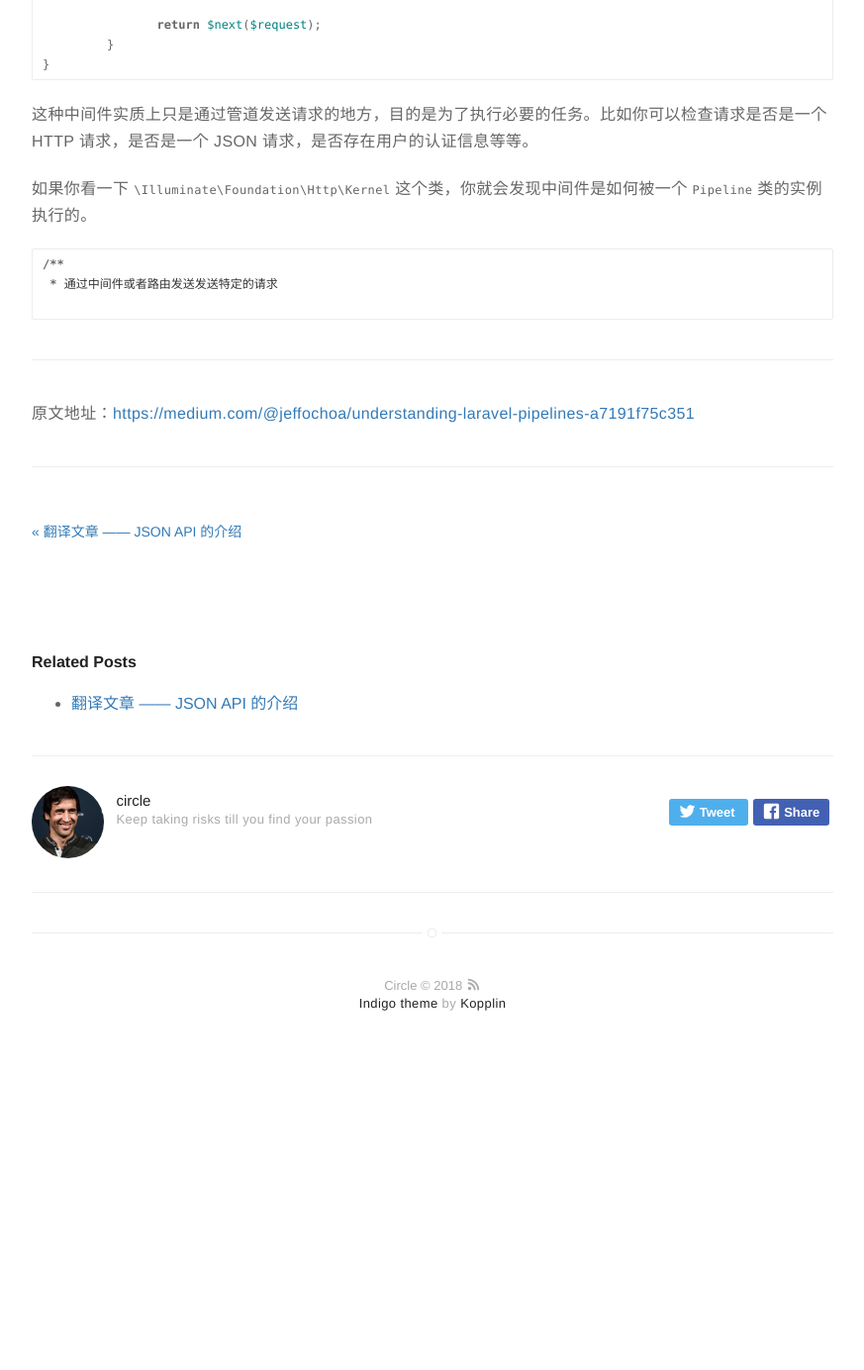
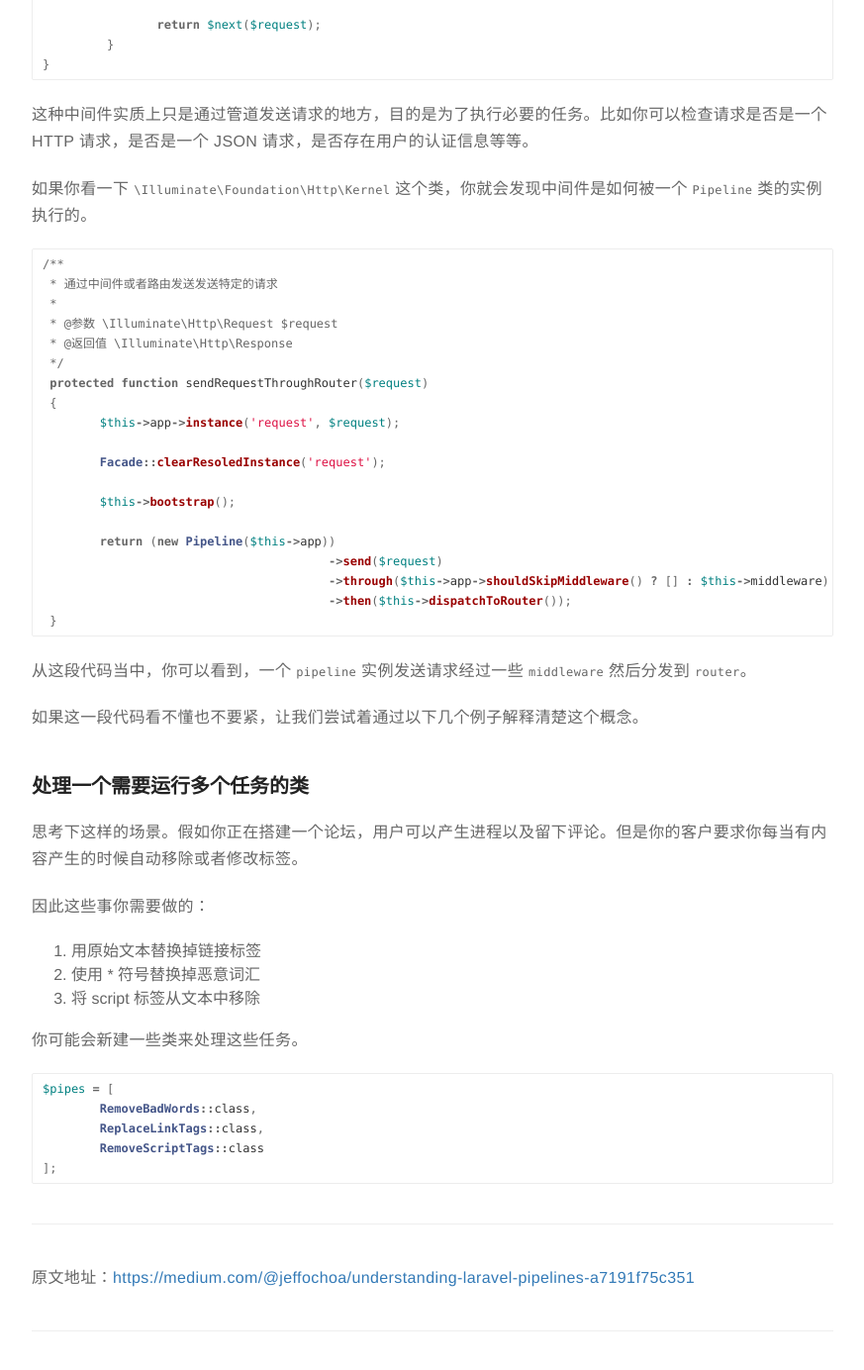
Before and after one commit to rust17/blog, a Jekyll site: the page built from _posts/2018-11-10-translation-understanding-laravel-pipelines.markdown, in a window 1280 px wide and 1400 px high, scrolled down 951 px. Shown: the top 1384 px of the window at 99% size, without its empty margins (203-1076 px from the left). Built offline with Jekyll 4.4.1, drawn with Linux system fonts in a browser that asks for light colours; comment, search, counter and statistics services are not loaded; before the commit the page ends 2036 px from its top, so only the background shows below that.

Commit message:
update article--translation-understanding laravel pipeline

````diff
--- a/_posts/2018-11-10-translation-understanding-laravel-pipelines.markdown
+++ b/_posts/2018-11-10-translation-understanding-laravel-pipelines.markdown
@@ -53,7 +53,47 @@ class TestMiddleware
 ```php
 /**
  * 通过中间件或者路由发送发送特定的请求
+ *
+ * @参数 \Illuminate\Http\Request $request
+ * @返回值 \Illuminate\Http\Response
+ */
+ protected function sendRequestThroughRouter($request)
+ {
+ 	$this->app->instance('request', $request);
 
+ 	Facade::clearResoledInstance('request');
+
+ 	$this->bootstrap();
+
+ 	return (new Pipeline($this->app))
+ 					->send($request)
+ 					->through($this->app->shouldSkipMiddleware() ? [] : $this->middleware)
+ 					->then($this->dispatchToRouter());
+ }
+```
+
+从这段代码当中，你可以看到，一个 `pipeline` 实例发送请求经过一些 `middleware` 然后分发到 `router`。
+
+如果这一段代码看不懂也不要紧，让我们尝试着通过以下几个例子解释清楚这个概念。
+
+### 处理一个需要运行多个任务的类
+
+思考下这样的场景。假如你正在搭建一个论坛，用户可以产生进程以及留下评论。但是你的客户要求你每当有内容产生的时候自动移除或者修改标签。
+
+因此这些事你需要做的：
+
+1. 用原始文本替换掉链接标签
+2. 使用 * 符号替换掉恶意词汇
+3. 将 script 标签从文本中移除
+
+你可能会新建一些类来处理这些任务。
+
+```php
+$pipes = [
+	RemoveBadWords::class,
+	ReplaceLinkTags::class,
+	RemoveScriptTags::class
+];
 ```
 
 ---
````
